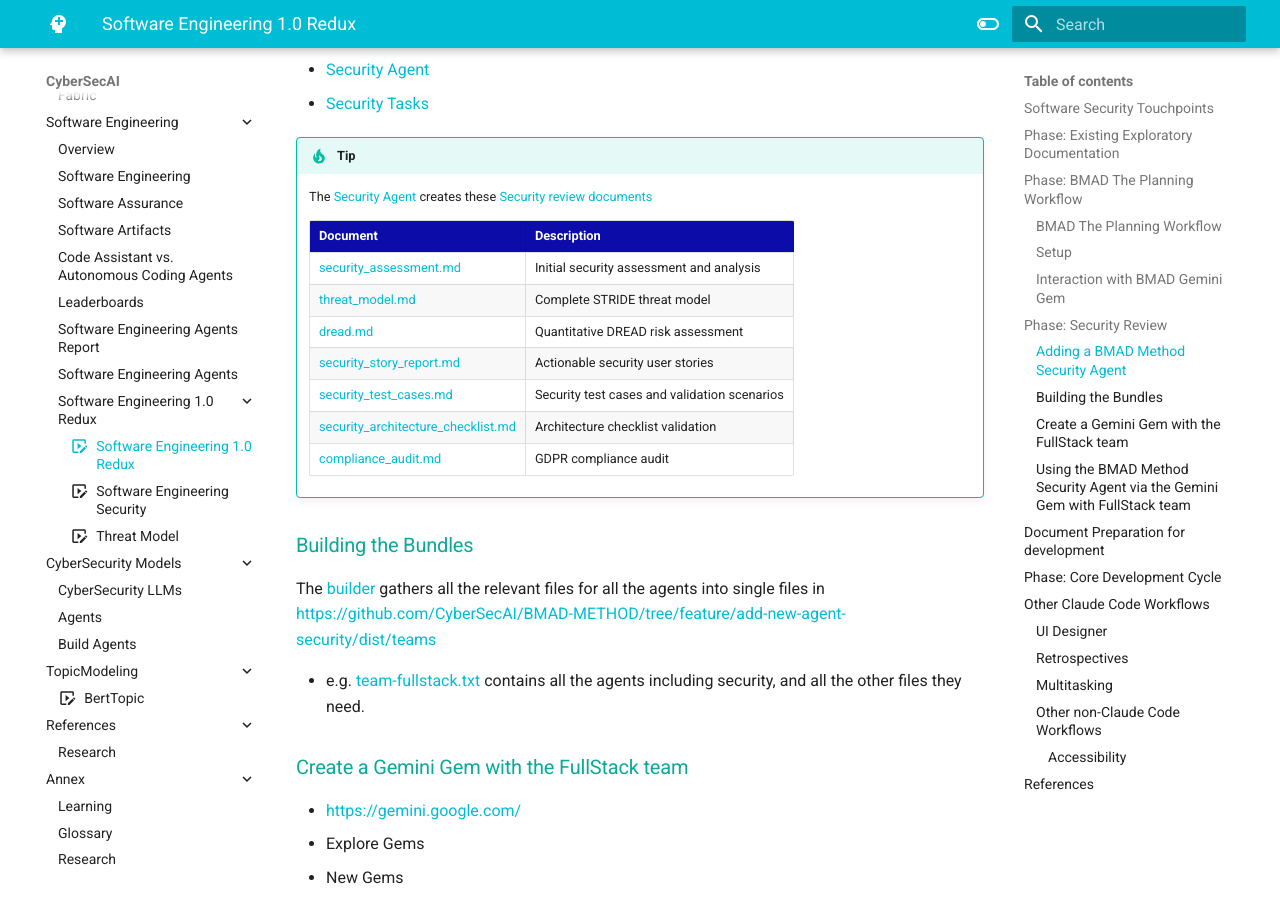
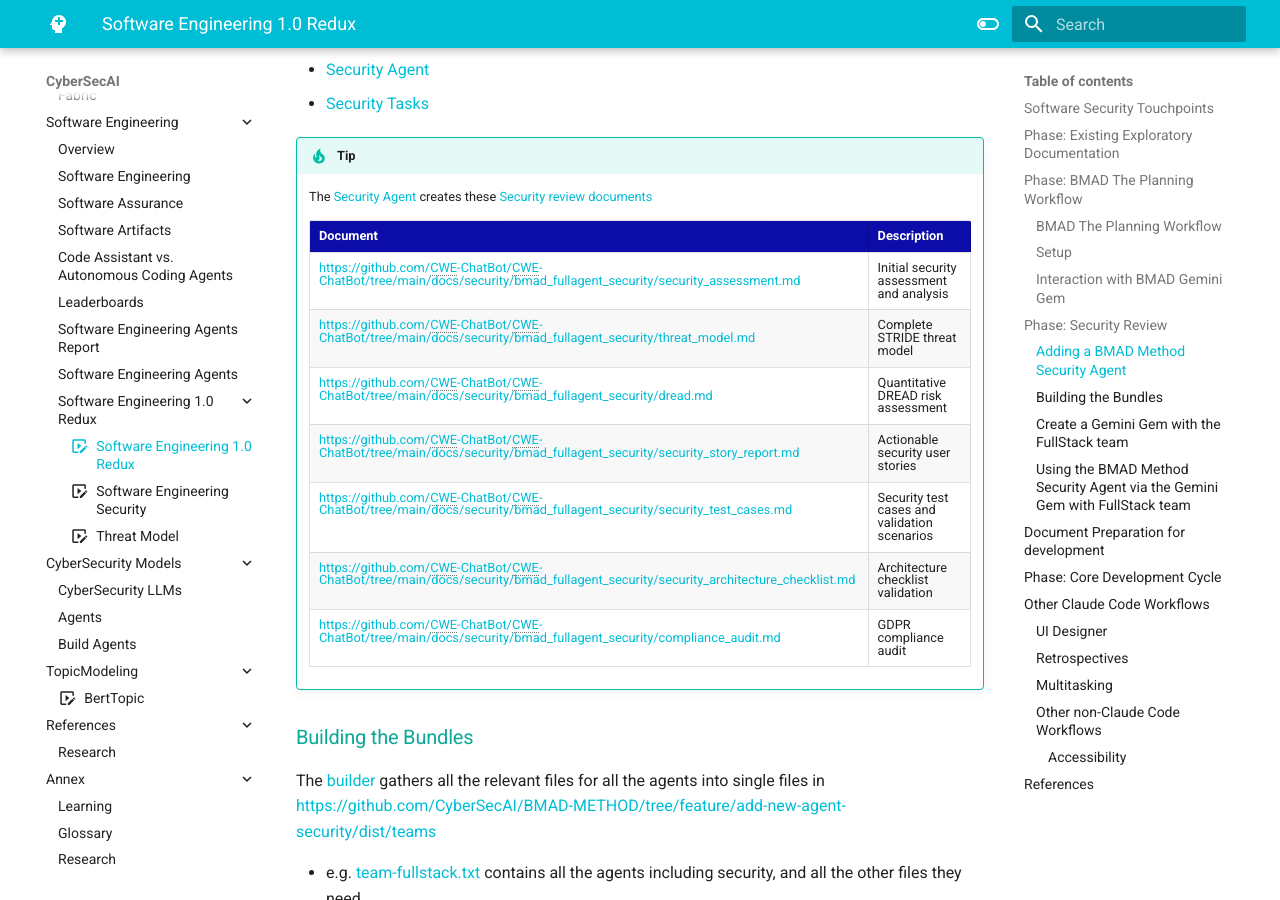
Before and after one commit to CyberSecAI/CyberSecAI.github.io, an MkDocs documentation site: the page built from docs/software/swe_redux.md, in a window 1280 px wide and 900 px high, scrolled down 4344 px. Built offline with MkDocs 1.6.1 and Material for MkDocs 9.7.7, drawn with Linux system fonts in a browser that asks for light colours; comment, search, counter and statistics services are not loaded; some of the changed lines change nothing that is shown.

Commit message:
fix links

```diff
--- a/docs/software/swe_redux.md
+++ b/docs/software/swe_redux.md
@@ -159,13 +159,13 @@
 
     | Document | Description |
     |----------|-------------|
-    | [security_assessment.md](security_assessment.md) | Initial security assessment and analysis |
-    | [threat_model.md](threat_model.md) | Complete STRIDE threat model |
-    | [dread.md](dread.md) | Quantitative DREAD risk assessment |
-    | [security_story_report.md](security_story_report.md) | Actionable security user stories |
-    | [security_test_cases.md](security_test_cases.md) | Security test cases and validation scenarios |
-    | [security_architecture_checklist.md](security_architecture_checklist.md) | Architecture checklist validation |
-    | [compliance_audit.md](compliance_audit.md) | GDPR compliance audit |
+    | [https://github.com/CWE-ChatBot/CWE-ChatBot/tree/main/docs/security/bmad_fullagent_security/security_assessment.md](security_assessment.md) | Initial security assessment and analysis |
+    | [https://github.com/CWE-ChatBot/CWE-ChatBot/tree/main/docs/security/bmad_fullagent_security/threat_model.md](threat_model.md) | Complete STRIDE threat model |
+    | [https://github.com/CWE-ChatBot/CWE-ChatBot/tree/main/docs/security/bmad_fullagent_security/dread.md](dread.md) | Quantitative DREAD risk assessment |
+    | [https://github.com/CWE-ChatBot/CWE-ChatBot/tree/main/docs/security/bmad_fullagent_security/security_story_report.md](security_story_report.md) | Actionable security user stories |
+    | [https://github.com/CWE-ChatBot/CWE-ChatBot/tree/main/docs/security/bmad_fullagent_security/security_test_cases.md](security_test_cases.md) | Security test cases and validation scenarios |
+    | [https://github.com/CWE-ChatBot/CWE-ChatBot/tree/main/docs/security/bmad_fullagent_security/security_architecture_checklist.md](security_architecture_checklist.md) | Architecture checklist validation |
+    | [https://github.com/CWE-ChatBot/CWE-ChatBot/tree/main/docs/security/bmad_fullagent_security/compliance_audit.md](compliance_audit.md) | GDPR compliance audit |
 
 ### Building the Bundles
 
```
